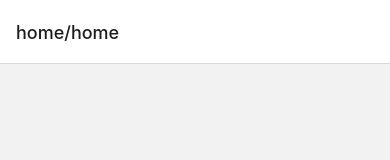
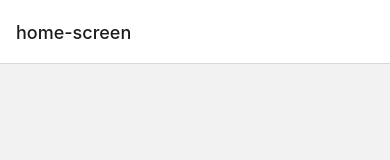
Before and after one commit to topcubeyza/work-track, a React Native app: screen / in a window 390 px wide. Shown: the top 160 px of the page. Built offline with nearby package versions, Linux system fonts and the light colour scheme.

Commit message:
configuring header

```diff
--- a/src/4_Navigation/RootStackNavigator.tsx
+++ b/src/4_Navigation/RootStackNavigator.tsx
@@ -1,8 +1,12 @@
 import React from 'react';
 import { createStackNavigator } from '@react-navigation/stack';
-import { HomeScreens, HomeScreenNames } from '../7_Modules/Home';
 
-const RootStackNavigator = createStackNavigator();
+import { RootStackParamList } from './Types/NavigationTypes';
+
+import { HomeScreens } from '../7_Modules/Home';
+import { mainHeaderOptions } from './Constants/Options';
+
+const RootStackNavigator = createStackNavigator<RootStackParamList>();
 
 const RootStackNavigation = () => {
     return (
@@ -10,7 +14,10 @@ const RootStackNavigation = () => {
             id="root-stack">
             <RootStackNavigator.Screen
                 component={HomeScreens.HomeScreen}
-                name={HomeScreenNames.Home} />
+                name={'home-screen'}
+                options={{
+                    ...mainHeaderOptions,
+                }} />
         </RootStackNavigator.Navigator>
     );
 };
```
